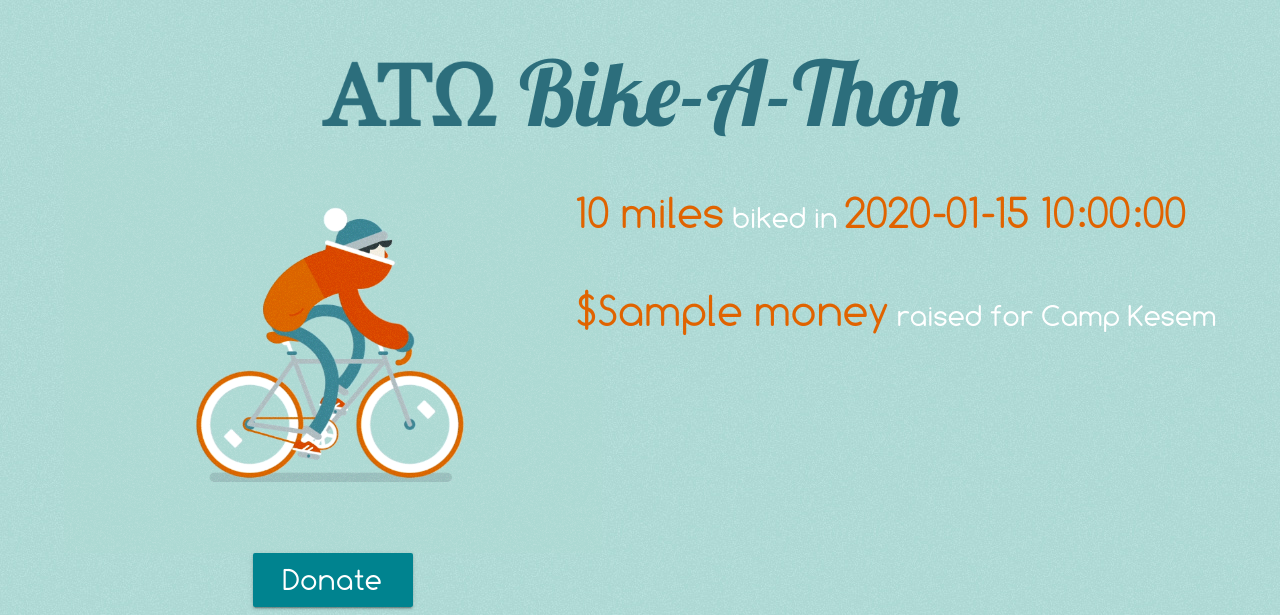
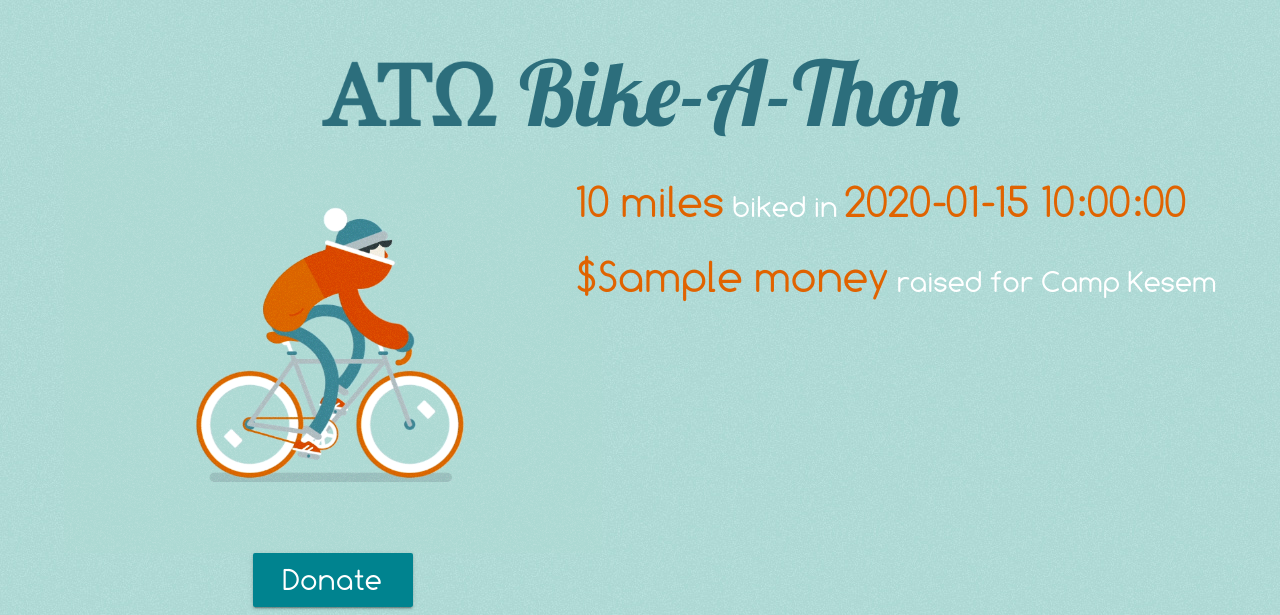
Before and after one commit to CMUATO/bikeathon, a Python web app: template app/eb-flask/templates/index.html in a window 1280 px wide. Shown: the top 615 px of the page. Run offline with Jinja, Linux system fonts and the light colour scheme; the template is opened without the code that fills it: most values are stand-ins (such as "Sample title", 1, 10 or a date in 2020); some libraries are stand-ins or nearby versions.

Commit message:
Frontend fixes

```diff
--- a/app/eb-flask/index.html
+++ b/app/eb-flask/index.html
@@ -43,7 +43,7 @@
     </div>
     <div id="payment-wrapper" style="display: none">
       <form action="/charge" method="post" id="payment-form">
-        <h2>Pay with Stripe</h2>
+        <h2>Pay securely through Stripe</h2>
         <div class="form-row">
           <label for="amount">Amount</label>
           <input type="number" id="amount" value="2" min="1" step="0.01" class="validate"/>
--- a/app/eb-flask/static/style.css
+++ b/app/eb-flask/static/style.css
@@ -94,6 +94,10 @@
     left: 45%;
     padding-right: 50px;
   }
+
+  #stats>p {
+    line-height: 1;
+  }
 }
 
 @media screen and (max-width: 800px) {
@@ -175,8 +179,12 @@ body {
   max-width: 800px;
 }
 
+#stats {
+  z-index: 2;
+}
+
 #description {
-  margin-bottom: 80px;
+  margin-bottom: 2em;
 }
 
 #footer {
@@ -198,7 +206,7 @@ body {
 
 #payment-wrapper {
   background-color: rgba(0, 0, 0, 0.5);
-  position: absolute;
+  position: fixed;
   font-size: 1rem;
   top: 0;
   width: 100%;
```
